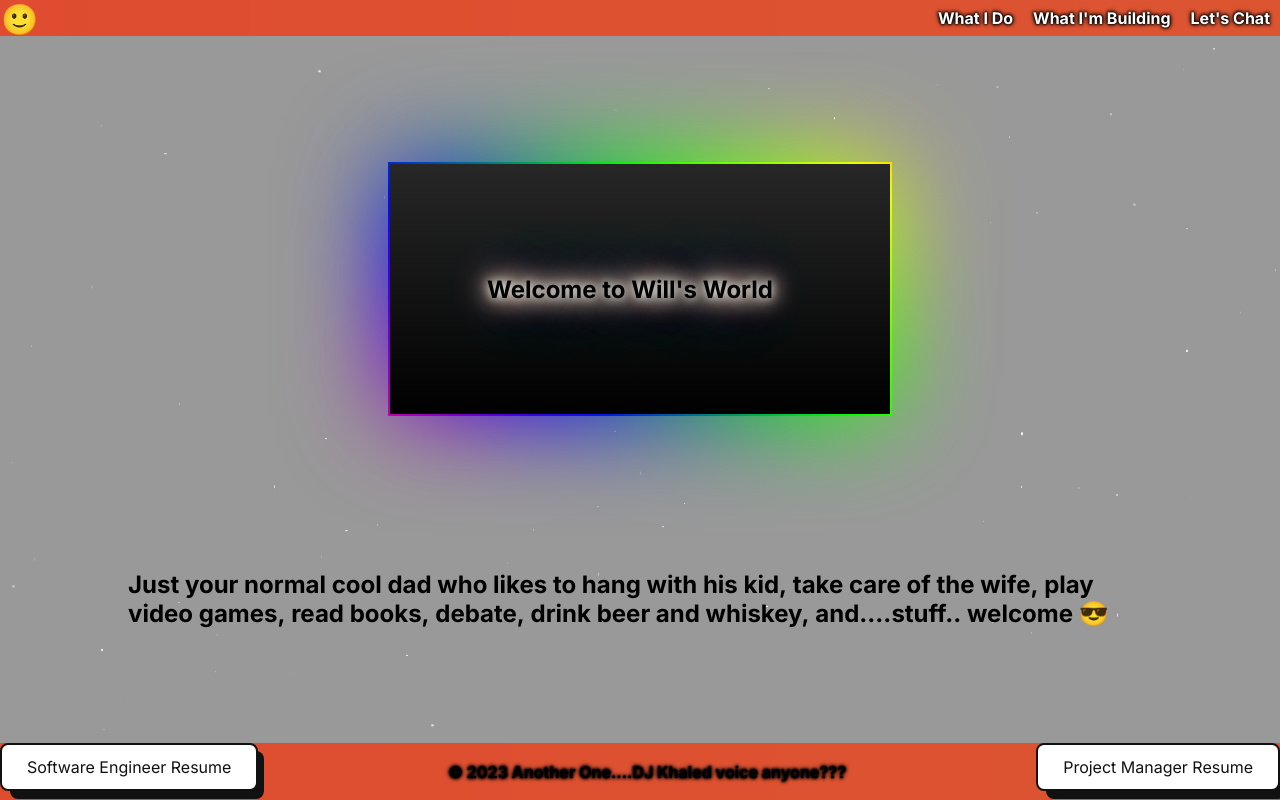
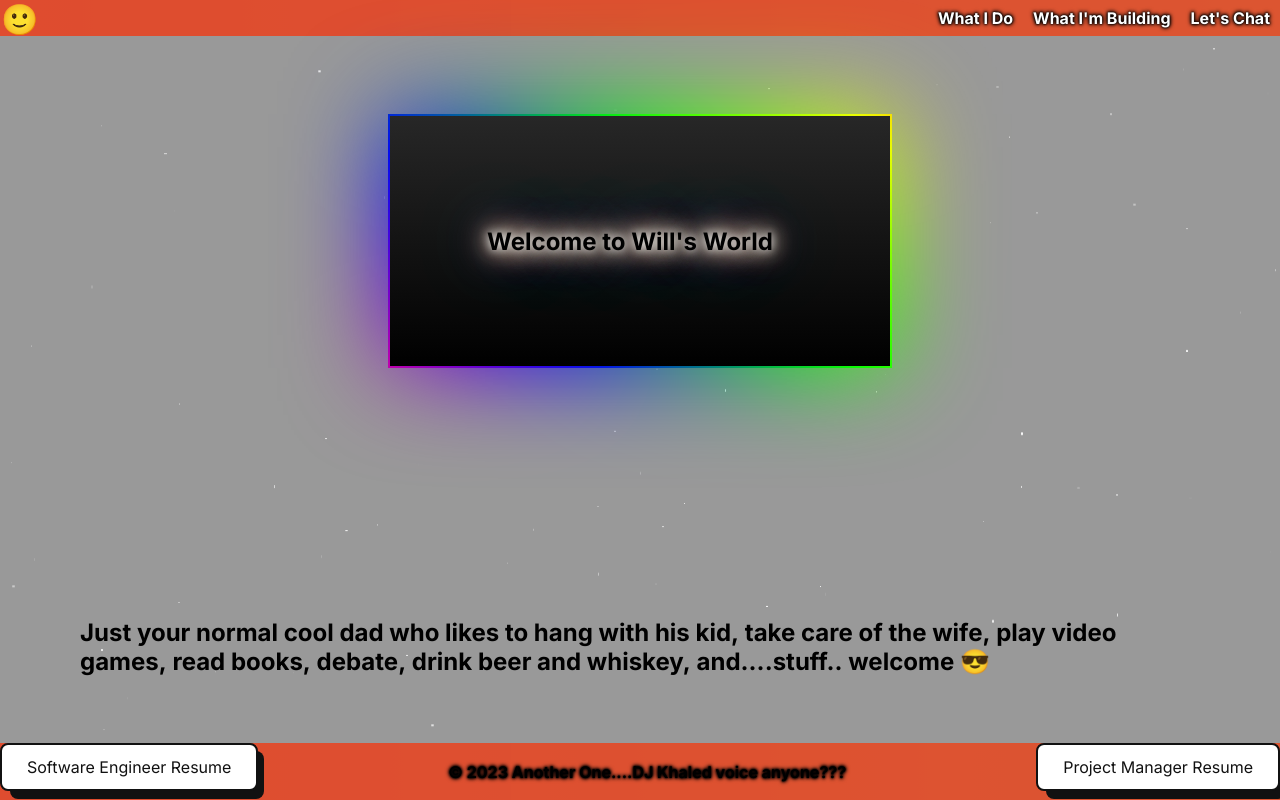
Before and after one commit to 52lions06/Portfolio-2023, a Next.js app: page / in a window 1280 px wide. Built offline with nearby package versions, Linux system fonts and the light colour scheme.

Commit message:
Finished Portfolio for desktop

```diff
--- a/src/app/globals.css
+++ b/src/app/globals.css
@@ -85,16 +85,6 @@ body {
   overflow-x: hidden;
 }
 
-/* body {
-  color: rgb(var(--foreground-rgb));
-  background: linear-gradient(
-      to bottom,
-      transparent,
-      rgb(var(--background-end-rgb))
-    )
-    rgb(var(--background-start-rgb));
-} */
-
 body {
   overflow: hidden;
   background-color: #00000066;
@@ -144,7 +134,7 @@ main {
   flex-direction: column;
   justify-content: space-between;
   align-items: center;
-  padding: 8rem;
+  padding: 5rem;
   min-height: 90vh;
   z-index: 1;
   position: relative;
--- a/src/app/lets-chat/LetsChat.module.css
+++ b/src/app/lets-chat/LetsChat.module.css
@@ -1,7 +1,3 @@
-.letschat {
-  padding: 5rem;
-}
-
 .title {
   --s: 0.1em; /* the thickness of the line */
   --c: #ffffff; /* the color */
```
